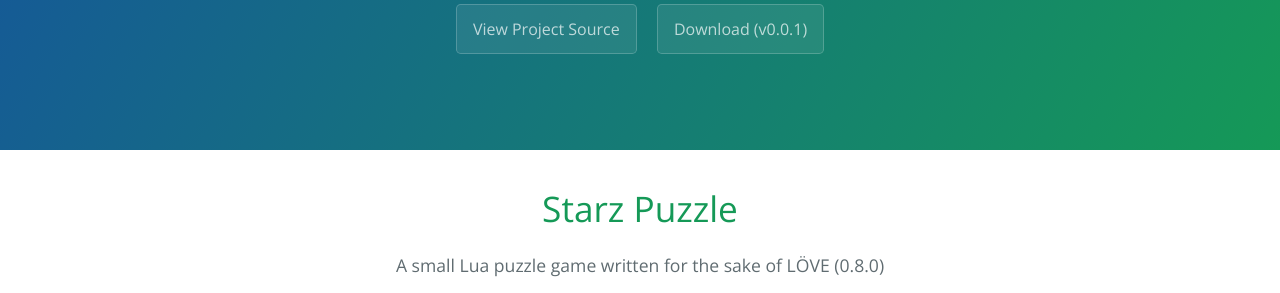
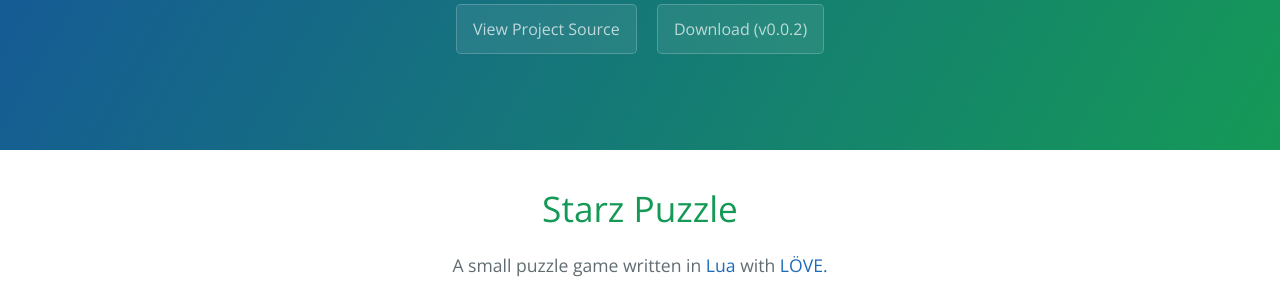
Before and after one commit to Yonaba/Starz-Puzzle, a plain HTML site: page index.html in a window 1280 px wide. Shown: the part 156-449 px from the top of the page. Drawn offline with nearby package versions, Linux system fonts and the light colour scheme.

Commit message:
Updated Page with 0.0.2 release

```diff
--- a/index.html
+++ b/index.html
@@ -13,14 +13,14 @@
     <section class="page-header">
       <h1 class="project-name">Starz Puzzle</h1>
       <a href="https://github.com/Yonaba/Starz-Puzzle" class="btn">View Project Source</a>
-      <a href="https://github.com/Yonaba/Starz-Puzzle/releases/tag/0.0.1" class="btn">Download (v0.0.1)</a>
+      <a href="https://github.com/Yonaba/Starz-Puzzle/releases/tag/0.0.2" class="btn">Download (v0.0.2)</a>
     </section>
 
     <section class="main-content">
       <h1>
 <a id="starz-puzzle" class="anchor" href="#starz-puzzle" aria-hidden="true"><span aria-hidden="true" class="octicon octicon-link"></span></a><center>Starz Puzzle</center></h1>
 
-<p><center>A small Lua puzzle game written for the sake of LÖVE (0.8.0)</center></p>
+<p><center>A small puzzle game written in <a href="https://www.lua.org">Lua</a> with <a href="https://love2d.org">LÖVE.</a></center></p>
 
 <p><center><img src="https://github.com/Yonaba/Starz-Puzzle/raw/master/screenshots/s1.png" alt="game title">
 <img src="https://github.com/Yonaba/Starz-Puzzle/raw/master/screenshots/s2.png" alt="in game screenshot 1">
@@ -44,9 +44,10 @@
 The source code of this game MIT Licensed.</center></p>
 
       <footer class="site-footer">
-        <span class="site-footer-owner"><a href="https://github.com/Yonaba/Starz-Puzzle">Starz Puzzle</a> is maintained by <a href="https://github.com/Yonaba">Yonaba</a>.</span>
+        <center><span class="site-footer-owner"><a href="https://github.com/Yonaba/Starz-Puzzle">Starz Puzzle</a> is maintained by <a href="https://github.com/Yonaba">Yonaba</a>.</span>
         <span class="site-footer-credits">This page was generated by <a href="https://pages.github.com">GitHub Pages</a> using the <a href="https://github.com/jasonlong/cayman-theme">Cayman theme</a> by <a href="https://twitter.com/jasonlong">Jason Long</a>.</span>
-      </footer>
+      </center>
+			</footer>
 
     </section>
 
```
